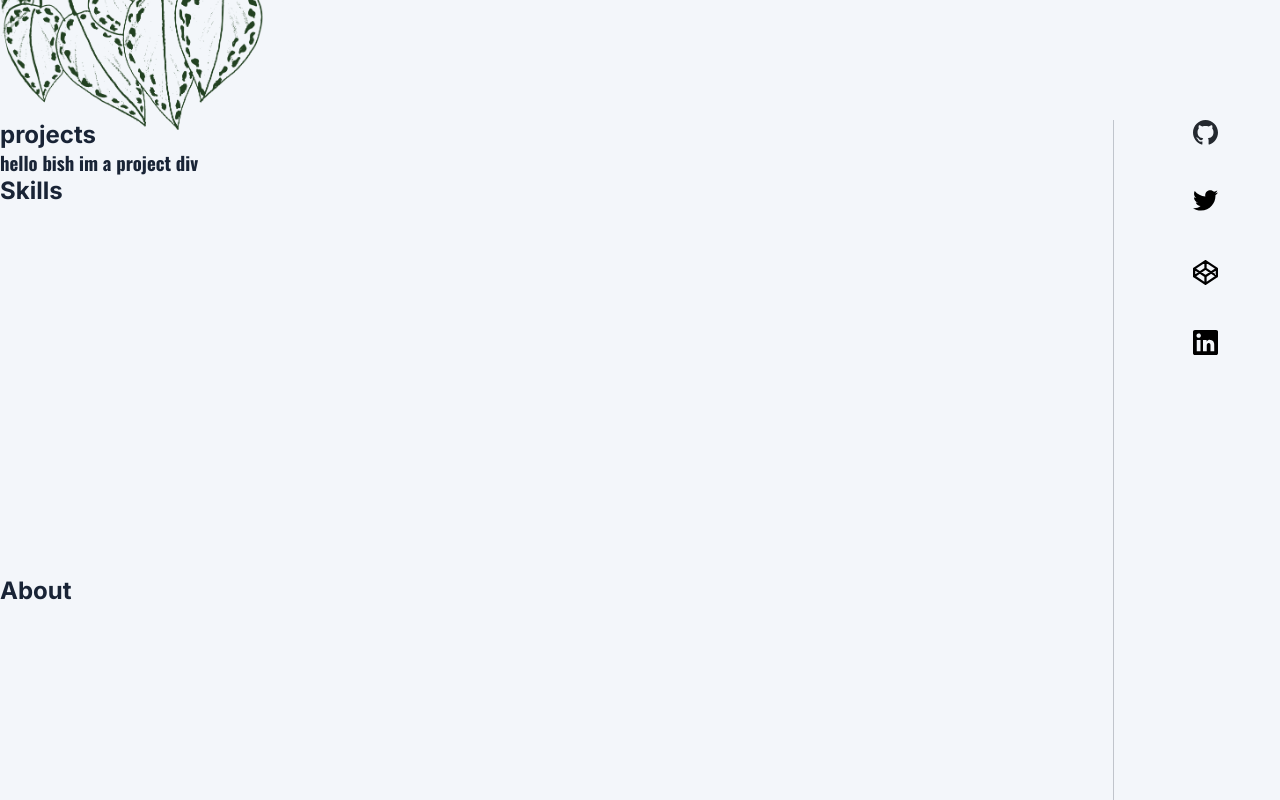
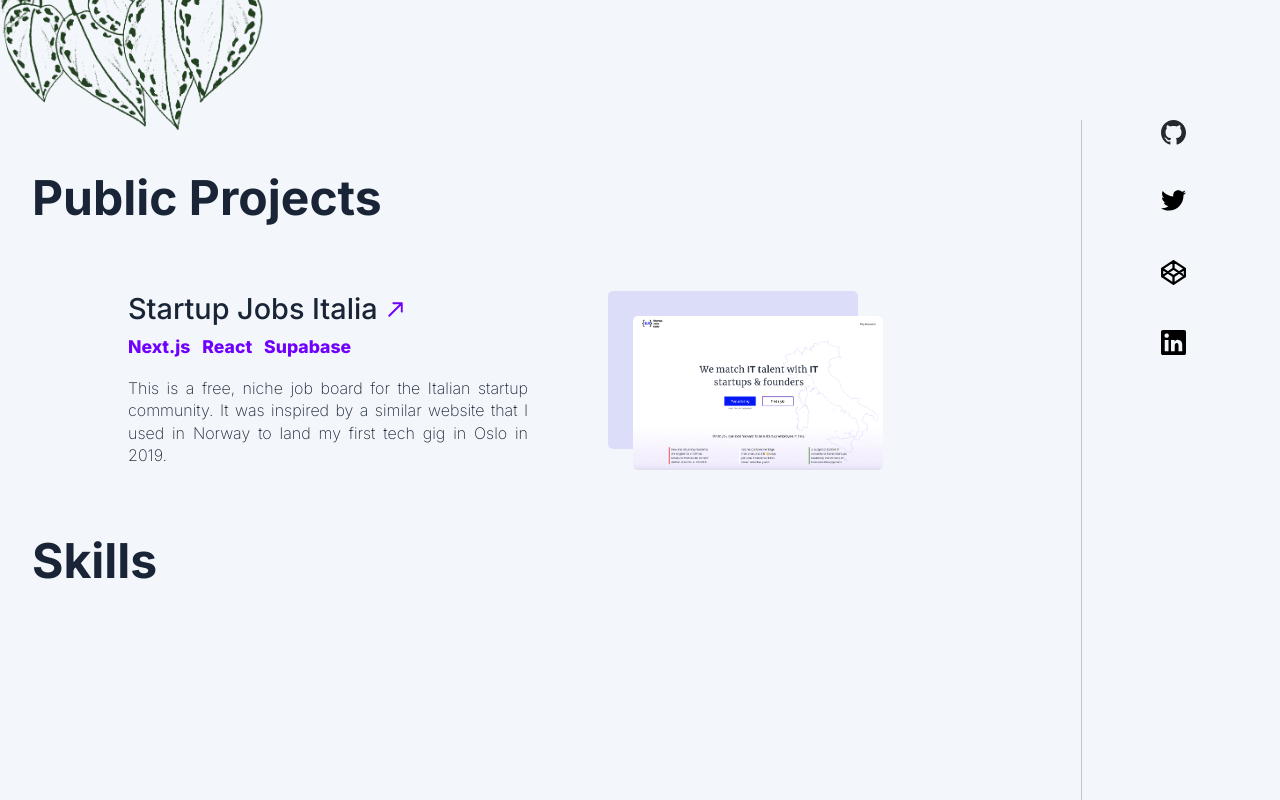
Before and after one commit to sgiori11/portfolio-current, a Next.js app: page / in a window 1280 px wide. Shown: the part 680-1480 px from the top of the page. Built offline with nearby package versions, Linux system fonts and the light colour scheme.

Commit message:
built out the projects template

```diff
--- a/src/app/components/Project.js
+++ b/src/app/components/Project.js
@@ -1,9 +1,8 @@
-import Image from 'next/image';
-import Link from 'next/link';
-import styles from '../styles/Project.module.css';
 
-export default function Project() {
+
+
+export default function Project({ project }) {
     return (
-        <h1>hello bish im a project div</h1>
+        <h1>{project.name}</h1>
     )
 }
--- /dev/null
+++ b/src/app/components/Projects.js
@@ -0,0 +1,38 @@
+import Image from 'next/image';
+import Link from 'next/link';
+import styles from '../styles/Projects.module.css';
+import Project from './Project.js';
+import jobBoardPic from '/public/jobboard.png'
+
+
+
+export default function Projects() {
+    return (
+        <div className={styles.leftIndent}>
+            <Link className={styles.projectLinkCont} href="">
+                <h3 className={styles.projectTitle}>Startup Jobs Italia
+                <span className={styles.svg}>
+                    <svg width="15" height="15" viewBox="0 0 24 24" fill="none" xmlns="http://www.w3.org/2000/svg">
+                    <path d="M0.939347 20.9791C0.353557 21.5649 0.353551 22.5147 0.939334 23.1004C1.52512 23.6862 2.47486 23.6862 3.06065 23.1005L0.939347 20.9791ZM23.54 2.00001C23.54 1.17158 22.8685 0.500005 22.04 0.5L8.54005 0.499918C7.71163 0.499913 7.04005 1.17148 7.04004 1.99991C7.04004 2.82834 7.71161 3.49991 8.54003 3.49992L20.54 3.49999L20.54 15.5C20.54 16.3284 21.2115 17 22.0399 17C22.8684 17 23.54 16.3284 23.54 15.5L23.54 2.00001ZM3.06065 23.1005L23.1007 3.06067L20.9794 0.939333L0.939347 20.9791L3.06065 23.1005Z" fill="#6F00FD"/>
+                    </svg>
+                </span>
+                </h3>
+                <div className={styles.tags}>
+                    <span>Next.js</span>
+                    <span>React</span>
+                    <span>Supabase</span>
+                </div>
+                <p className={styles.projectSummary}>
+                    This is a free, niche job board for the Italian startup community. It was inspired by a similar website that I used in Norway to land my first tech gig in Oslo in 2019.
+                </p>
+                <div className={styles.projectImg}>
+                    <Image
+                        src={jobBoardPic}
+                        alt="jobBoardPic"
+                        width={250}
+                    />
+               </div>
+            </Link>
+        </div>
+    )
+}
--- a/src/app/globals.css
+++ b/src/app/globals.css
@@ -2,6 +2,7 @@
   margin-left: auto;
   margin-right: auto;
   max-width: 1400px;
+  padding: 0 2em;
   --border-radius: 12px;
 
 
@@ -26,6 +27,11 @@
   font-family: var(--font-oswald);
 }
 
+h2 {
+  font-size: 3em;
+  padding: 1em 0;
+}
+
 body {
  background: #F3F6FA;
  color: #192436;
--- a/src/app/page.js
+++ b/src/app/page.js
@@ -2,9 +2,16 @@
 import styles from './page.module.css'
 import HeroSection from './components/HeroSection';
 import Sidebar from './components/Sidebar';
-import Project from './components/Project';
+import Projects from './components/Projects.js';
+import fsPromises from 'fs/promises';
+import path from 'path';
+
+
+
+
 
 export default function Home() {
+
   return (
   <div>
    <HeroSection />
@@ -12,8 +19,8 @@
     <Sidebar className={styles.sidebar} />
 
     <section className={styles.projects}>
-      <h2>projects</h2>
-      <Project />
+      <h2>Public Projects</h2>
+      <Projects />
     </section>
 
     <h2 className={styles.skills}>Skills</h2>
--- a/src/app/page.module.css
+++ b/src/app/page.module.css
@@ -1,3 +1,5 @@
+
+
 .projects {
     grid-area: projects;
 }
--- /dev/null
+++ b/src/app/styles/Projects.module.css
@@ -0,0 +1,102 @@
+.leftIndent {
+    margin-left: 5em;
+}
+
+.projectTitle {
+    display: flex;
+    align-items: baseline;
+    font-weight: 500;
+    font-size: 1.8em;
+    margin-bottom: 10px;
+    grid-area: title;
+}
+
+.svg {
+    position: relative;
+    top: -2px;
+    margin-left: 10px;
+
+}
+
+.svg svg {
+    transition: transform 0.3s ease;
+}
+
+
+.tags {
+    display: flex;
+    align-items: center;
+    margin-bottom: 20px;
+    grid-area: tags;
+}
+
+.tags span {
+    color: var(--medium);
+    font-weight: 800;
+    margin-right: 12px;
+    font-size: 1.1em;
+}
+
+.projectSummary {
+    color: #192436;
+    font-weight: 200;
+    font-size: 1em;
+    line-height: 1.4;
+    text-align: justify;
+    grid-area: summary;
+}
+
+.projectImg {
+    position: relative;
+    top: 25px;
+    left: 25px;
+    transition: 0.3s ease;
+    grid-area: image;
+}
+
+.projectImg::after {
+    content: "";
+    position: absolute;
+    top: -25px;
+    left: -25px;
+    width: 250px;
+    height: 90%;
+    background: var(--light);
+    z-index: -1;
+    border-radius: 5px;
+    transition: 0.3s ease;
+}
+
+.projectImg img {
+    border-radius: 5px;
+}
+
+.projectLinkCont {
+   /* border: 1px solid blue;*/
+    display: inline-grid;
+    padding: 1em;
+    column-gap: 5em;
+    grid-template-columns: minmax(100px, 400px) 250px;
+    grid-template-rows: auto;
+    grid-template-areas:
+    "title image"
+    "tags image"
+    "summary image"
+}
+
+.projectLinkCont:hover .projectImg {
+   top: 0;
+   left: 0;
+   transform: scale(1.1);
+   transition: all 0.3s ease;
+}
+
+.projectLinkCont:hover .projectImg::after {
+    opacity: 0;
+    transition: 0.3s ease;
+}
+
+.projectLinkCont:hover .svg svg {
+    transform: translate(5px, -5px) scale(1.4);
+    transition: transform 0.3s ease;
+}
```
Also changed, not shown: public/jobboard.png (added), public/projectArrow.svg (added), public/projectsdata.json (renamed from projectsdata.json), src/app/styles/Project.module.css (deleted).
